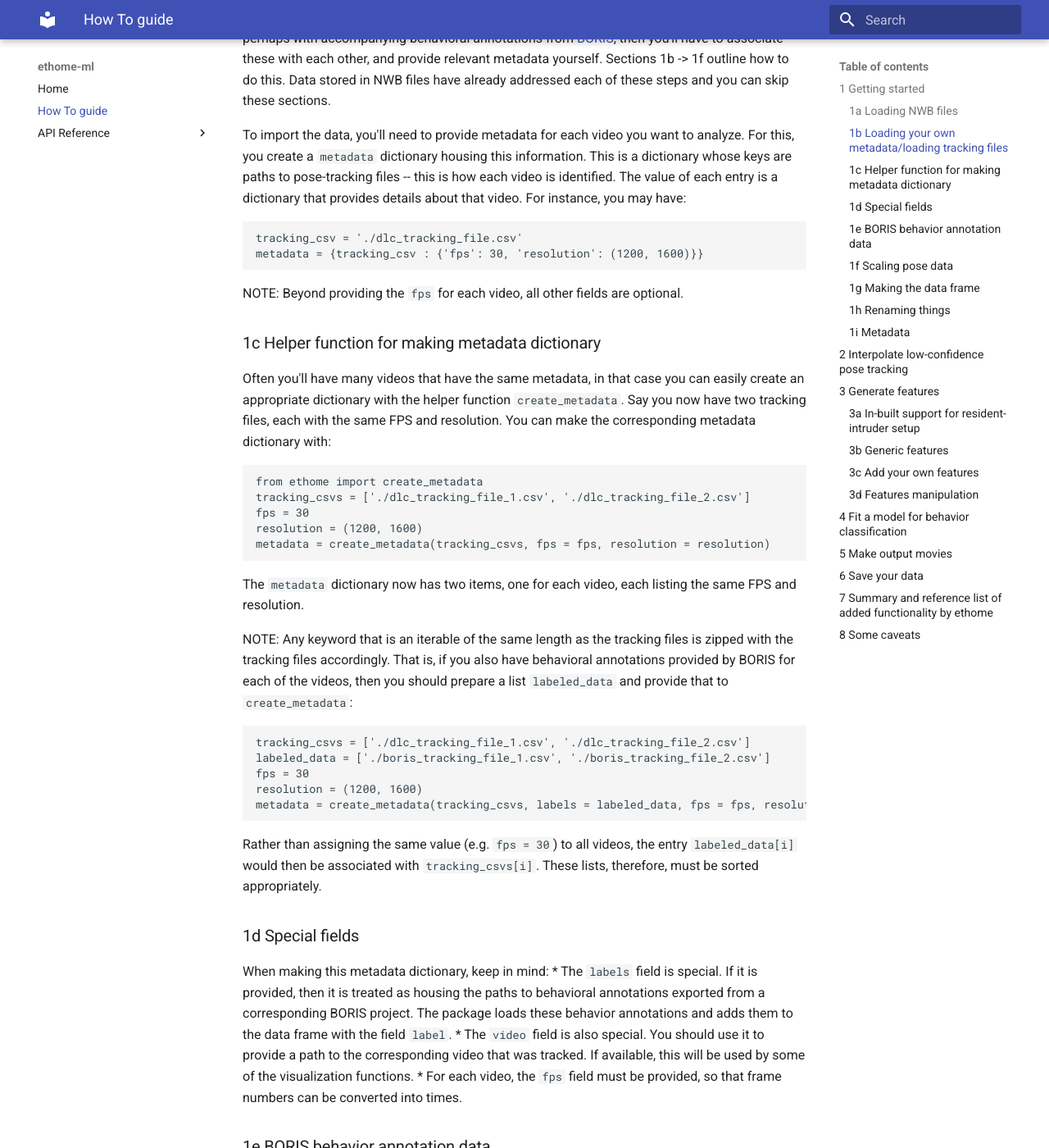
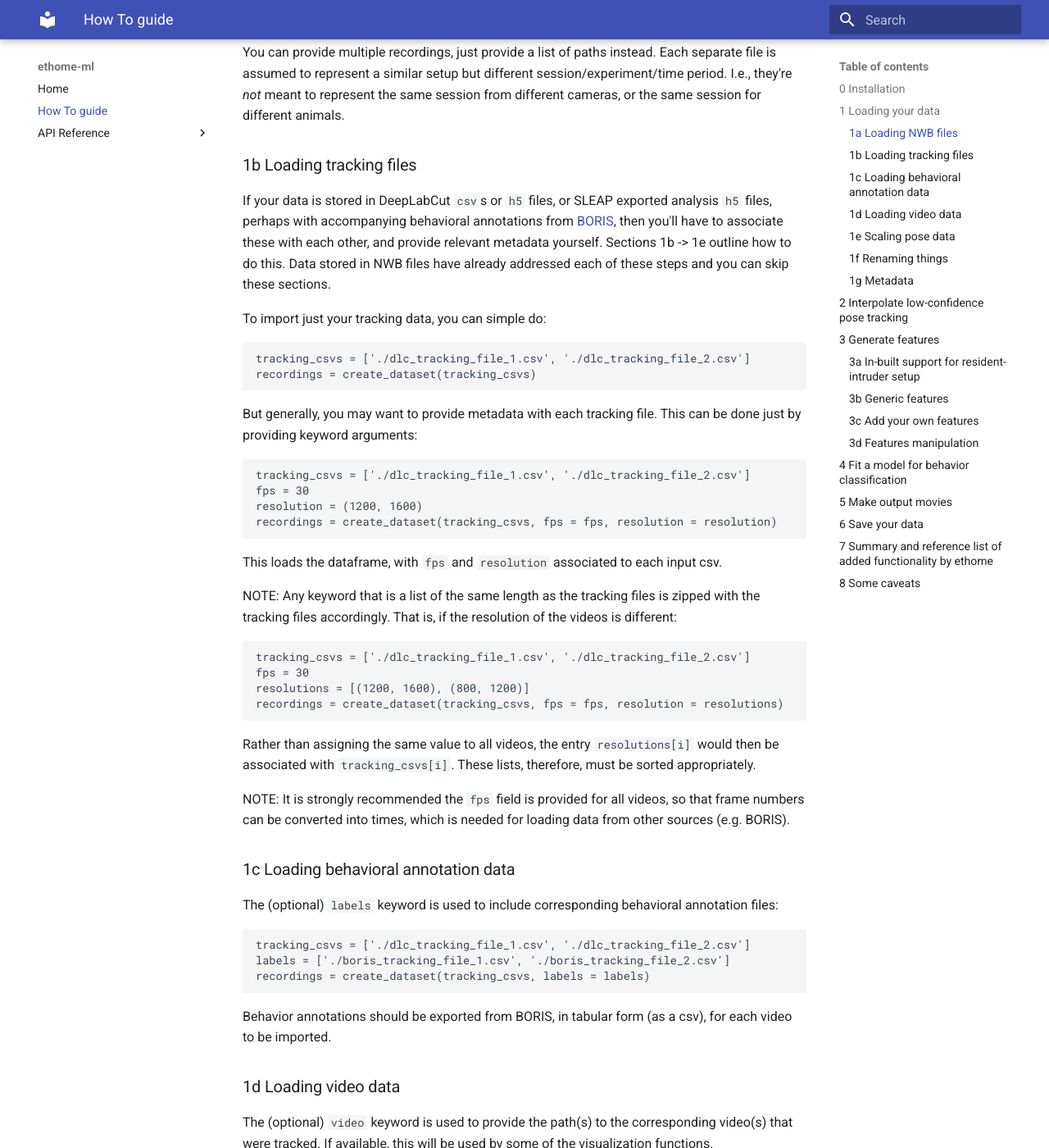
Before and after one commit to benlansdell/ethome, an MkDocs documentation site: the page built from docs/how-to.md, in a window 1280 px wide and 1400 px high, scrolled down 1066 px. Shown: the whole window at 82% size. Built offline with MkDocs 1.6.1 and Material for MkDocs 9.7.7, drawn with Linux system fonts in a browser that asks for light colours; some of the changed text lies outside the part shown.

Commit message:
Change how dataset can be created -- now can provide kwargs direct to create_dataset function

````diff
--- a/docs/how-to.md
+++ b/docs/how-to.md
@@ -1,17 +1,23 @@
-
 # How To guide
 
-This guide covers the all of the tasks you can perform with this package, roughly in the order you'd want to do them. A very basic outline is also in the Quick Start section of the readme.
+This guide covers the all of the tasks you can perform with `ethome`, roughly in the order you'd want to do them. A very basic outline is also in the Quick Start section of the readme.
 
 This guide covers basic usage -- it doesn't comprehensively describe how to use every function or feature in `ethome`; you can consult the API docs for complete information on usage. After installation, cut and past the code samples below to follow along.
 
-## 1 Getting started
+## 0 Installation
 
-`ethome` makes it easy to perform common machine learning analyses on pose-tracking data, perhaps in combination with behavioral annotations. The key thing you need to get started, then, is pose tracking data. At present, data from DeepLabCut, SLEAP or pose data stored in NWB files is supported (via the `ndx-pose` extension).
+Just do
+```
+pip install ethome-ml
+```
+
+You may want to also install `tensorflow` if you want to use the CNN features for a resident-intruder setup.
+
+## 1 Loading your data
+
+`ethome` makes it easy to perform common machine learning analyses on pose-tracking data, perhaps in combination with behavioral annotations. The basic object of the package is an extended pandas `DataFrame`, which provides associated support functions that are suited for behavior analysis. The `DataFrame` object will house data from one or more video's worth of pose data, along with associated metadata for each video. The key thing you need to get started, then, is pose tracking data. At present, data from DeepLabCut, SLEAP or pose data stored in NWB files is supported (via the `ndx-pose` extension).
 
 ### 1a Loading NWB files
-
-The first task is to load the data into a form useful for machine learning. The basic object of the package is an extended pandas `DataFrame`, which provides associated support functions that are suited for behavior analysis. The `DataFrame` object will house data from one or more video's worth of pose data, along with associated metadata for each video.
 
 The NeurodataWithoutBorders format can store both pose tracking data and behavioral annotations, along with associated metadata. If all of your data is stored in this format, then it's easy to import it into `ethome`:
 ```python
@@ -21,58 +27,58 @@ fn_in = get_sample_nwb_paths()
 recordings = create_dataset(fn_in)
 ```
 
-You can provide multiple recordings, just provide a list of paths instead. Each separate file is assumed to represent a different session/experiment/time period. I.e., they're *not* meant to represent the same session from different cameras, or the same session for different animals.
+You can provide multiple recordings, just provide a list of paths instead. Each separate file is assumed to represent a similar setup but different session/experiment/time period. I.e., they're *not* meant to represent the same session from different cameras, or the same session for different animals.
 
-### 1b Loading your own metadata/loading tracking files
+### 1b Loading tracking files
 
-If your data is stored in DeepLabCut `csv`s or `h5` files, or SLEAP exported analysis `h5` files, perhaps with accompanying behavioral annotations from [BORIS](https://www.boris.unito.it/), then you'll have to associate these with each other, and provide relevant metadata yourself. Sections 1b -> 1f outline how to do this. Data stored in NWB files have already addressed each of these steps and you can skip these sections.
+If your data is stored in DeepLabCut `csv`s or `h5` files, or SLEAP exported analysis `h5` files, perhaps with accompanying behavioral annotations from [BORIS](https://www.boris.unito.it/), then you'll have to associate these with each other, and provide relevant metadata yourself. Sections 1b -> 1e outline how to do this. Data stored in NWB files have already addressed each of these steps and you can skip these sections.
 
-To import the data, you'll need to provide metadata for each video you want to analyze. For this, you create a `metadata` dictionary housing this information. This is a dictionary whose keys are paths to pose-tracking files -- this is how each video is identified. The value of each entry is a dictionary that provides details about that video. For instance, you may have:
+To import just your tracking data, you can simple do:
 ```python
-tracking_csv = './dlc_tracking_file.csv'
-metadata = {tracking_csv : {'fps': 30, 'resolution': (1200, 1600)}}
+tracking_csvs = ['./dlc_tracking_file_1.csv', './dlc_tracking_file_2.csv']
+recordings = create_dataset(tracking_csvs)
 ```
 
-NOTE: Beyond providing the `fps` for each video, all other fields are optional.
-
-### 1c Helper function for making metadata dictionary
-
-Often you'll have many videos that have the same metadata, in that case you can easily create an appropriate dictionary with the helper function `create_metadata`. Say you now have two tracking files, each with the same FPS and resolution. You can make the corresponding metadata dictionary with:
+But generally, you may want to provide metadata with each tracking file. This can be done just by providing keyword arguments:
 ```python
-from ethome import create_metadata
 tracking_csvs = ['./dlc_tracking_file_1.csv', './dlc_tracking_file_2.csv']
 fps = 30
 resolution = (1200, 1600)
-metadata = create_metadata(tracking_csvs, fps = fps, resolution = resolution)
+recordings = create_dataset(tracking_csvs, fps = fps, resolution = resolution)
 ```
-The `metadata` dictionary now has two items, one for each video, each listing the same FPS and resolution.
+This loads the dataframe, with `fps` and `resolution` associated to each input csv.
 
-NOTE: Any keyword that is an iterable of the same length as the tracking files is zipped with the tracking files accordingly. That is, if you also have behavioral annotations provided by BORIS for each of the videos, then you should prepare a list `labeled_data` and provide that to `create_metadata`:
+NOTE: Any keyword that is a list of the same length as the tracking files is zipped with the tracking files accordingly. That is, if the resolution of the videos is different:
 ```python
 tracking_csvs = ['./dlc_tracking_file_1.csv', './dlc_tracking_file_2.csv']
-labeled_data = ['./boris_tracking_file_1.csv', './boris_tracking_file_2.csv']
 fps = 30
-resolution = (1200, 1600)
-metadata = create_metadata(tracking_csvs, labels = labeled_data, fps = fps, resolution = resolution)
+resolutions = [(1200, 1600), (800, 1200)]
+recordings = create_dataset(tracking_csvs, fps = fps, resolution = resolutions)
 ```
-Rather than assigning the same value (e.g. `fps = 30`) to all videos, the entry `labeled_data[i]` would then be associated with `tracking_csvs[i]`. These lists, therefore, must be sorted appropriately.
+Rather than assigning the same value to all videos, the entry `resolutions[i]` would then be associated with `tracking_csvs[i]`. These lists, therefore, must be sorted appropriately.
 
-### 1d Special fields
+NOTE: It is strongly recommended the `fps` field is provided for all videos, so that frame numbers can be converted into times, which is needed for loading data from other sources (e.g. BORIS).
 
-When making this metadata dictionary, keep in mind:
-* The `labels` field is special. If it is provided, then it is treated as housing the paths to behavioral annotations exported from a corresponding BORIS project. The package loads these behavior annotations and adds them to the data frame with the field `label`.
-* The `video` field is also special. You should use it to provide a path to the corresponding video that was tracked. If available, this will be used by some of the visualization functions.
-* For each video, the `fps` field must be provided, so that frame numbers can be converted into times.
+### 1c Loading behavioral annotation data
 
-### 1e BORIS behavior annotation data
+The (optional) `labels` keyword is used to include corresponding behavioral annotation files:
+```python
+tracking_csvs = ['./dlc_tracking_file_1.csv', './dlc_tracking_file_2.csv']
+labels = ['./boris_tracking_file_1.csv', './boris_tracking_file_2.csv']
+recordings = create_dataset(tracking_csvs, labels = labels)
+```
 
 Behavior annotations should be exported from BORIS, in tabular form (as a csv), for each video to be imported.
 
-### 1f Scaling pose data
+### 1d Loading video data
+
+The (optional) `video` keyword is used to provide the path(s) to the corresponding video(s) that were tracked. If available, this will be used by some of the visualization functions.
+
+### 1e Scaling pose data
 
 There is some support for scaling the data to get it into desired units, consistent across all recordings.
 
-If the tracking is in pixels and you do want to rescale it to some physical distance, you should provide `frame_width`, `frame_width_units` and `resolution` for all videos. This ensures the entire dataset is using the same units. The package will use these values for each video to rescale the (presumed) pixel coordinates to physical coordinates.
+If the tracking is in pixels and you do want to rescale it to some physical distance, you should provide keywords `frame_width`, `frame_width_units` and `resolution` for all videos. This ensures the entire dataset is using the same units. The package will use these values for each video to rescale the (presumed) pixel coordinates to physical coordinates.
 
 `resolution` is a tuple (H,W) in pixels of the videos and `frame_width` is the width of the image, in units `frame_width_units`.
 
@@ -80,28 +86,19 @@ By default, all coordinates are converted to 'mm'. The pair 'units':'mm' is adde
 
 If the DLC/tracking files are already in desired units, either in physical distances, or pixels, then do *not* provide all of the fields `frame_width`, `resolution`, and `frame_width_units`. If you want to keep track of the units, you can add a `units` key to the metadata. This could be `pixels`, `cm`, etc, as appropriate.
 
-### 1g Making the data frame
-
-Once you have the metadata dictionary prepared, you can easily create a `DataFrame` as:
-```python
-recordings = create_dataset(metadata)
-```
-
-This creates a pandas dataframe, `recordings`, that contains pose data, and perhaps behavior annotations, from all the videos listed in `metadata`.
-
-### 1h Renaming things
+### 1f Renaming things
 
 If your tracking project named the animals some way, but you want them named another way in this dataframe, you can provide an `animal_renamer` dictionary as an argument to the constructor:
 ```python
-recordings = create_dataset(metadata, animal_renamer={'adult': 'resident', 'juvenile':'intruder'})
+recordings = create_dataset(tracking_csvs, animal_renamer={'adult': 'resident', 'juvenile':'intruder'})
 ```
-Similarly with the body parts -- you can provide a `part_renamer` dictionary.
+Similarly with the body parts, you can provide a `part_renamer` dictionary.
 
-### 1i Metadata
+### 1g Metadata
 
 When `recordings` is created, additional metadata is computed and accessible via:
 * `recordings.metadata` houses the following attributes:
-    * `details`: the metadata dictionary given to create_dataset
+    * `details`: the metadata given to create_dataset
     * `videos`: list of videos given in `metadata`
     * `n_videos`: number of videos in DataFrame
     * `label_key`: associates numbers with text labels for each behavior
@@ -207,14 +204,14 @@ from sklearn.model_selection import cross_val_score, LeaveOneGroupOut
 
 cv = LeaveOneGroupOut()
 model = RandomForestClassifier()
-cross_val_score(model, recording.ml.features, recording.ml.labels, recordings.ml.group, cv = cv)
+cross_val_score(model, recordings.ml.features, recordings.ml.labels, recordings.ml.group, cv = cv)
 ```
 
 A convenience function that essentially runs the above lines is provided,
 `add_randomforest_predictions`:
 ```python
 from ethome import add_randomforest_predictions
-add_randomforest_predictions(recording)
+add_randomforest_predictions(recordings)
 ```
 which can be used as a starting point for developing behavior classifiers.
 
@@ -223,7 +220,7 @@ which can be used as a starting point for developing behavior classifiers.
 Now we have our model we can make a video of its predictions. Provide the column names whose state we're going to overlay on the video, along with the directory to output the videos:
 
 ```python
-dataset.io.save_movie(['label', 'prediction'], '.')
+recordings.io.save_movie(['label', 'prediction'], '.')
 ```
 The video field in the `metadata`, specifying the path to the underlying video, has to be present for each recording for this to work.
 
@@ -273,4 +270,4 @@ See the API docs for usage details.
 
 ## 8 Some caveats
 
-* The workflow assumes you import all your data into one DataFrame. Combining two DataFrames (append or concat) is not officially supported. It may behave well, or it may not.
+The workflow assumes you import all your data into one DataFrame. Combining two DataFrames (append or concat) is not officially supported. It may behave well, or it may not.
--- a/ethome/__init__.py
+++ b/ethome/__init__.py
@@ -1,4 +1,4 @@
-__version__ = '0.5.2'
+__version__ = '0.5.4'
 
 #Suppress tensorflow import text...
 import os
--- a/setup.cfg
+++ b/setup.cfg
@@ -3,7 +3,7 @@ name = ethome-ml
 version = attr:ethome.__version__
 author = Ben Lansdell
 author_email = ben.lansdell@gmail.com
-description = Machine learning for animal behavior analysis
+description = Tools for machine learning of animal behavior.
 long_description = file: README.md
 long_description_content_type = text/markdown
 url = https://github.com/benlansdell/ethome
````
Also changed, not shown: docs/api-docs/plot.md (+1 -1 lines), 11 other files.
